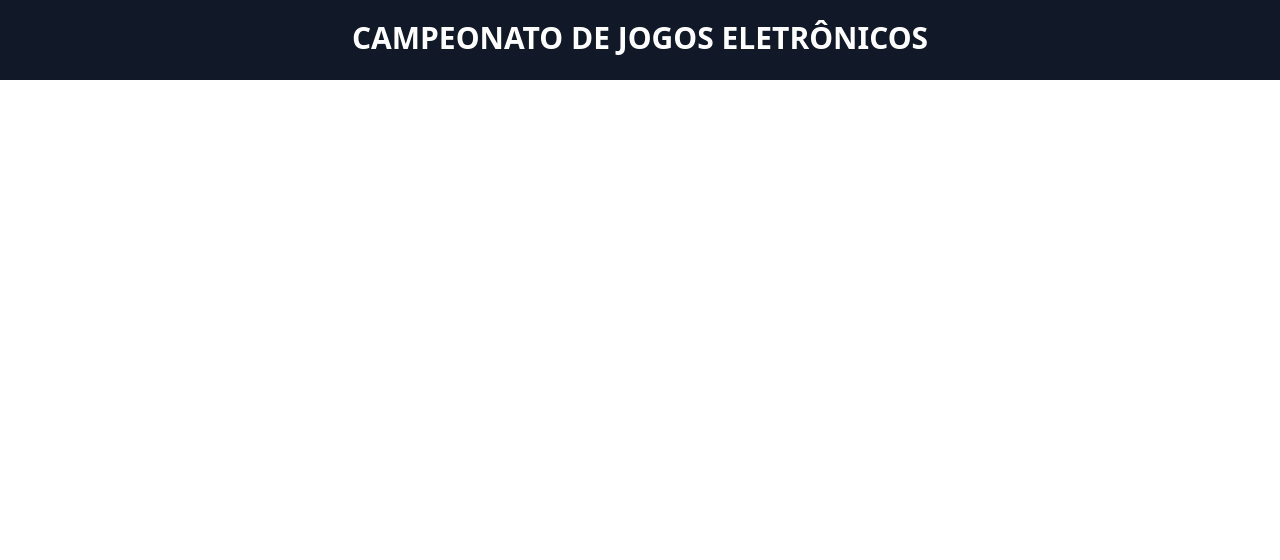
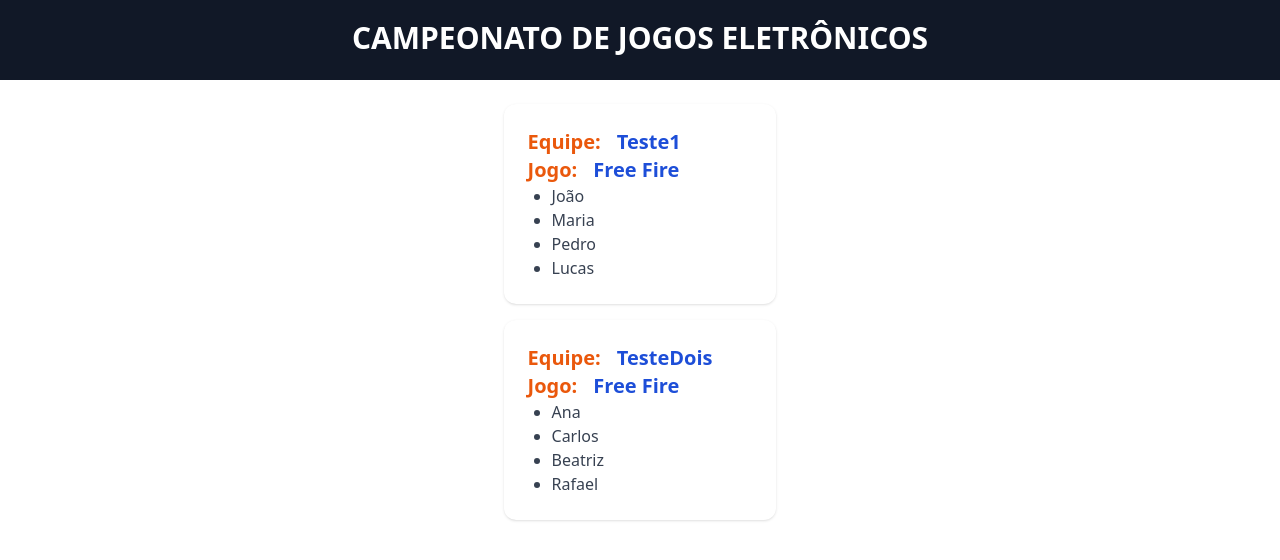
Before and after one commit to brunohro/campeonatoEsports, a React (Vite) app: page / in a window 1280 px wide. Shown: the top 560 px of the page. Built offline with nearby package versions, Linux system fonts and the light colour scheme.

Commit message:
Criando uma lista de objt para conter os times e exibindo na página principal

```diff
--- a/src/App.tsx
+++ b/src/App.tsx
@@ -1,9 +1,33 @@
+import { useState } from "react";
 import Header from "./components/header";
+import TeamList from "./components/TeamList";
 
+type GameName = "Valorant" | "CS2" | "LoL" | "Free Fire";
+
+type Team = {
+  name: string;
+  nameJogo: GameName;
+  players: string[];
+};
 function App() {
+  const [teams] = useState<Team[]>([
+    {
+      name: "Teste1",
+      nameJogo: "Free Fire",
+      players: ["João", "Maria", "Pedro", "Lucas"],
+    },
+    {
+      name: "TesteDois",
+      nameJogo: "Free Fire",
+      players: ["Ana", "Carlos", "Beatriz", "Rafael"],
+    },
+  ]);
+
   return (
     <div>
       <Header>CAMPEONATO DE JOGOS ELETRÔNICOS</Header>
+
+      <TeamList teams={teams} />
     </div>
   );
 }
--- /dev/null
+++ b/src/components/TeamList.tsx
@@ -0,0 +1,47 @@
+import React from "react";
+
+type GameName = "Valorant" | "CS2" | "LoL" | "Free Fire";
+
+type Team = {
+  name: string;
+  nameJogo: GameName;
+  players: string[];
+};
+
+type TeamListProps = {
+  teams: Team[];
+};
+
+const TeamList: React.FC<TeamListProps> = ({ teams }) => {
+  return (
+    <div className="flex items-center justify-center">
+      <div className="mt-6 space-y-4 max-w-lg flex-col">
+        {teams.map((team, index) => (
+          <div key={index} className="bg-white p-6 pr-16 rounded-xl shadow">
+            <div className="flex flex-col">
+              <div className="flex gap-4">
+                <h2 className="text-xl font-semibold text-orange-600">
+                  Equipe:
+                </h2>
+                <h2 className="text-xl font-bold text-blue-700">{team.name}</h2>
+              </div>
+              <div className="flex gap-4">
+                <h2 className="text-xl font-semibold text-orange-600">Jogo:</h2>
+                <h2 className="text-xl font-bold text-blue-700">
+                  {team.nameJogo}
+                </h2>
+              </div>
+            </div>
+            <ul className="list-disc ml-6 text-gray-700">
+              {team.players.map((player, i) => (
+                <li key={i}>{player}</li>
+              ))}
+            </ul>
+          </div>
+        ))}
+      </div>
+    </div>
+  );
+};
+
+export default TeamList;
```
Also changed, not shown: src/components/Form.tsx (added).
